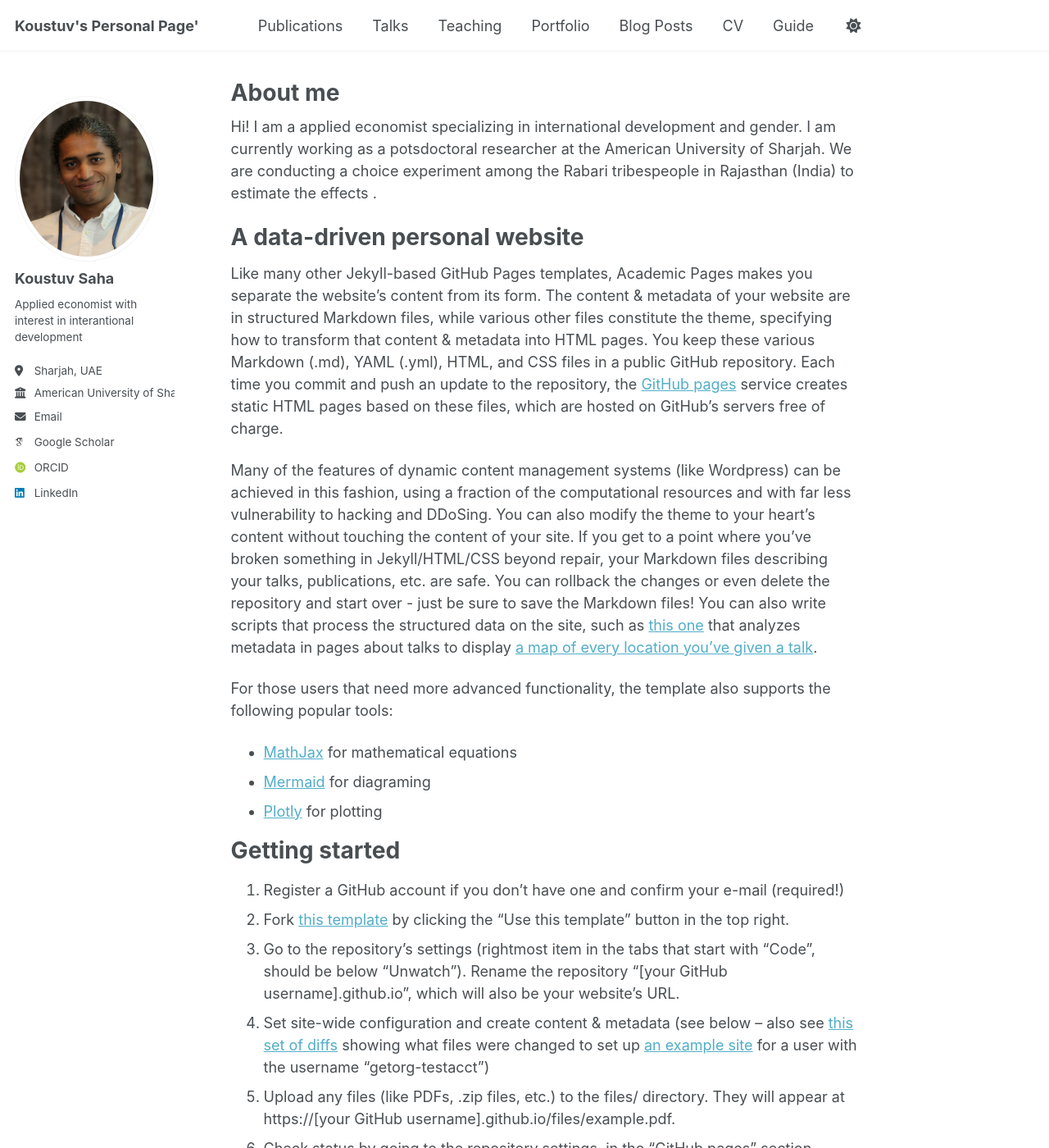
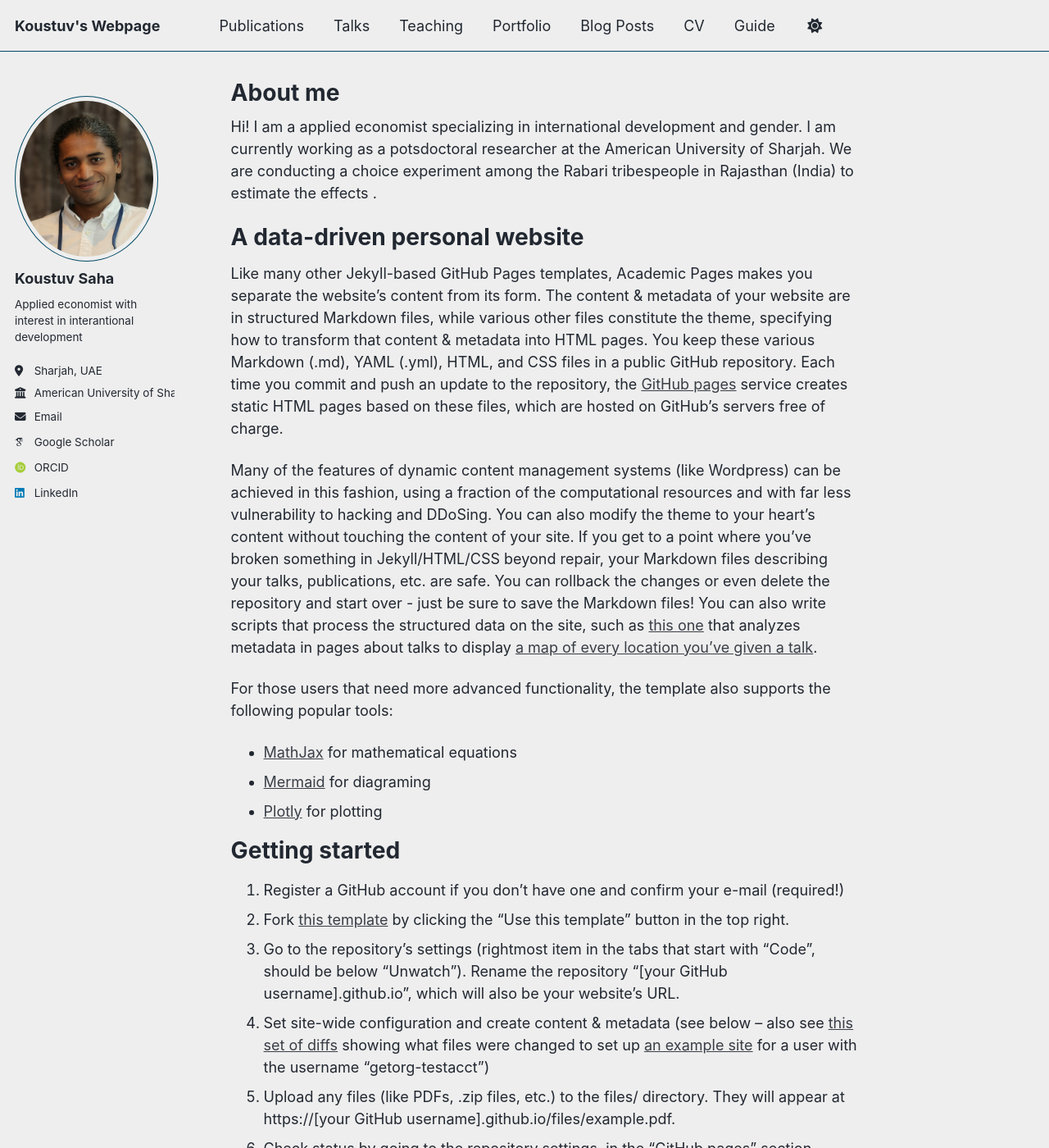
Before and after one commit to sahakoustuv/koustuvsaha.github.io, a Jekyll site: the page built from _pages/about.md, in a window 1280 px wide and 1400 px high. Shown: the whole window at 82% size. Built offline with Jekyll 4.4.1, drawn with Linux system fonts in a browser that asks for light colours; some web fonts are replaced; a script that is not in the unit is left out.

Commit message:
Changes to _config and data/navigation

```diff
--- a/_config.yml
+++ b/_config.yml
@@ -8,8 +8,8 @@
 
 # Basic Site Settings
 locale                   : "en-US"
-site_theme               : "default" # Currently available options are "default", "air"
-title                    : "Koustuv's Personal Page'"
+site_theme               : "air" # Currently available options are "default", "air"
+title                    : "Koustuv's Webpage"
 title_separator          : "-"
 name                     : &name "Koustuv Saha"
 description              : &description "Postdoctoral Researcher, Dept. of Economics, AUS"
--- a/_data/navigation.yml
+++ b/_data/navigation.yml
@@ -18,10 +18,10 @@ main:
     url: /teaching/
 
   - title: "Portfolio"
-    url: /portfolio/
+    url: #/portfolio/
 
   - title: "Blog Posts"
-    url: /year-archive/
+    url: #/year-archive/
 
   - title: "CV"
     url: /cv/
@@ -30,4 +30,4 @@ main:
   #   url: /cv-json/
 
   - title: "Guide"
-    url: /markdown/
+    url: #/markdown/
```
